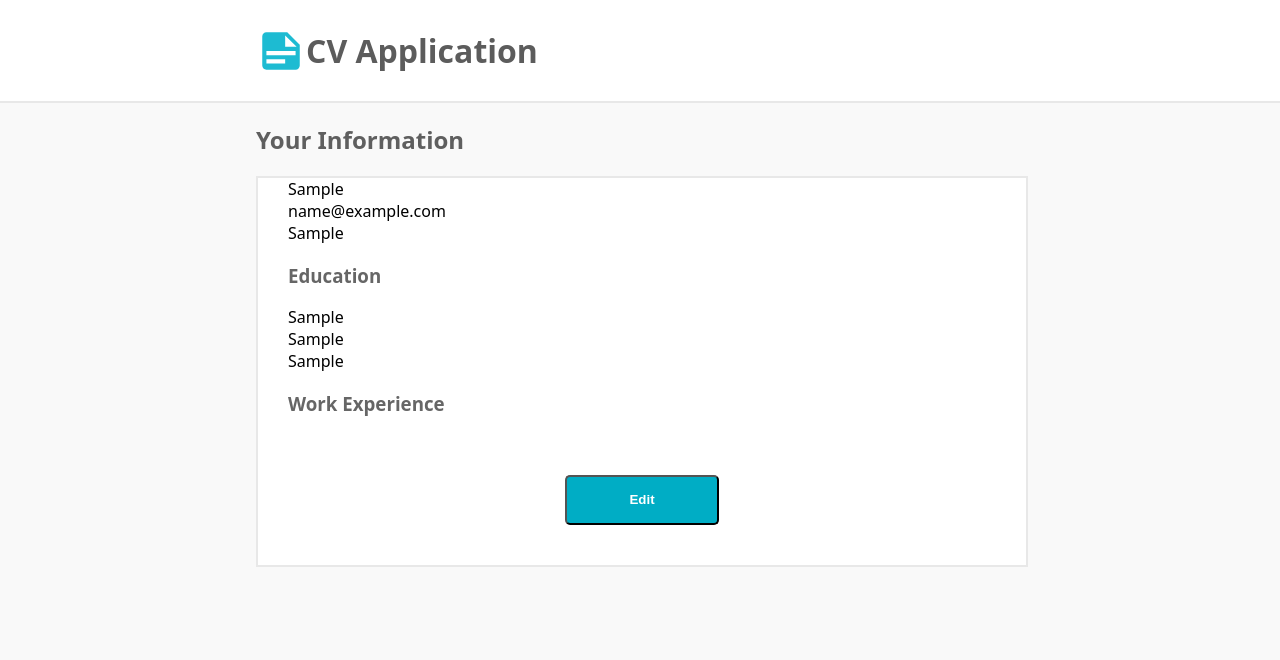
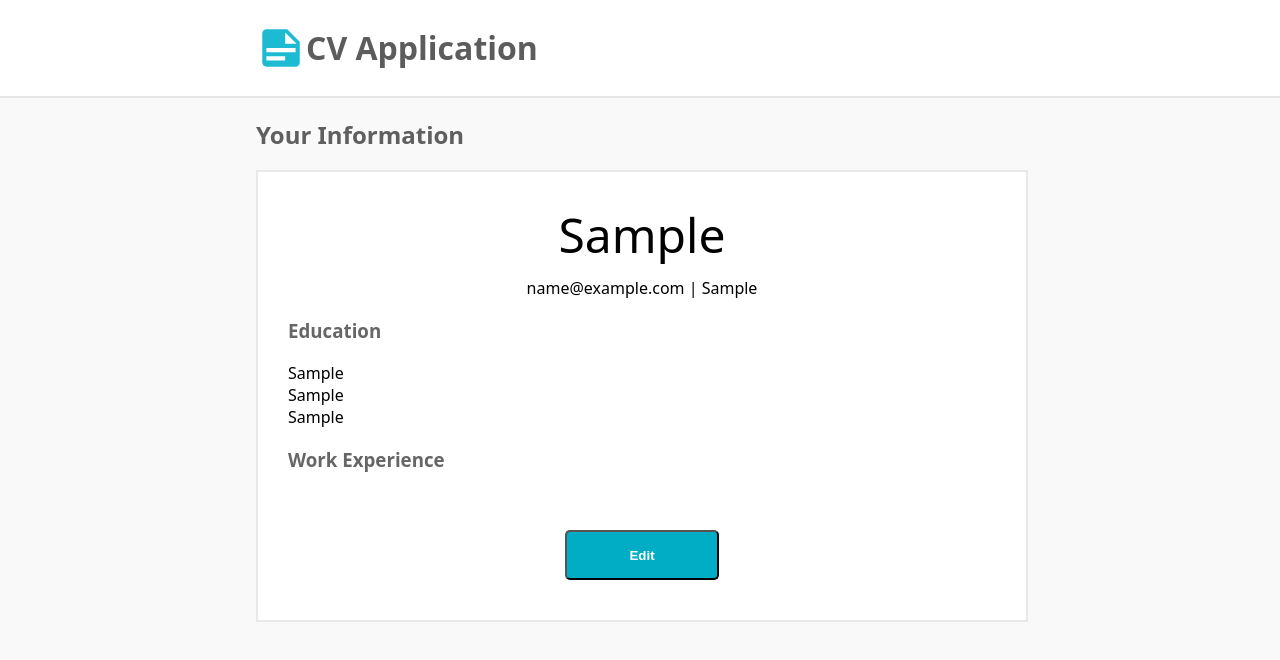
Before and after one commit to MichaelAlexanderBryant/cv-application, a React (Create React App) app: page / in a window 1280 px wide. Both pictures are taken after typing "Sample", "name@example.com", "Sample", "Sample", "Sample", "Sample" into the empty fields and a click on the button "Submit". Shown: the top 660 px of the page. Built offline with nearby package versions, Linux system fonts and the light colour scheme.

Commit message:
Style general info preview

```diff
--- a/src/App.css
+++ b/src/App.css
@@ -142,3 +142,14 @@ h2 {
 .hide {
     display:none;
 }
+
+#name-preview {
+    text-align: center;
+    font-size: 3em;
+    padding-top: 30px;
+    padding-bottom: 10px;
+}
+
+#other-info {
+    text-align: center;
+}
--- a/src/components/general-info.js
+++ b/src/components/general-info.js
@@ -51,8 +51,12 @@ class GeneralInfo extends React.Component {
                 </div>
                 <div className={this.props.previewOn ? "" : "hide"}>
                     <div id="name-preview">{this.state.nameInput}</div>
-                    <div id="email-preview">{this.state.emailInput}</div>
-                    <div id="phone-preview">{this.state.phoneInput}</div>
+                    <div id="other-info">
+                        {this.state.emailInput === "" ?
+                        (this.state.phoneInput === "" ?
+                         "" : this.state.phoneInput) : (this.state.phoneInput === "" ?
+                          this.state.emailInput : this.state.emailInput + " | " + this.state.phoneInput)}
+                        </div>
                 </div>
             </div>
         )
```
